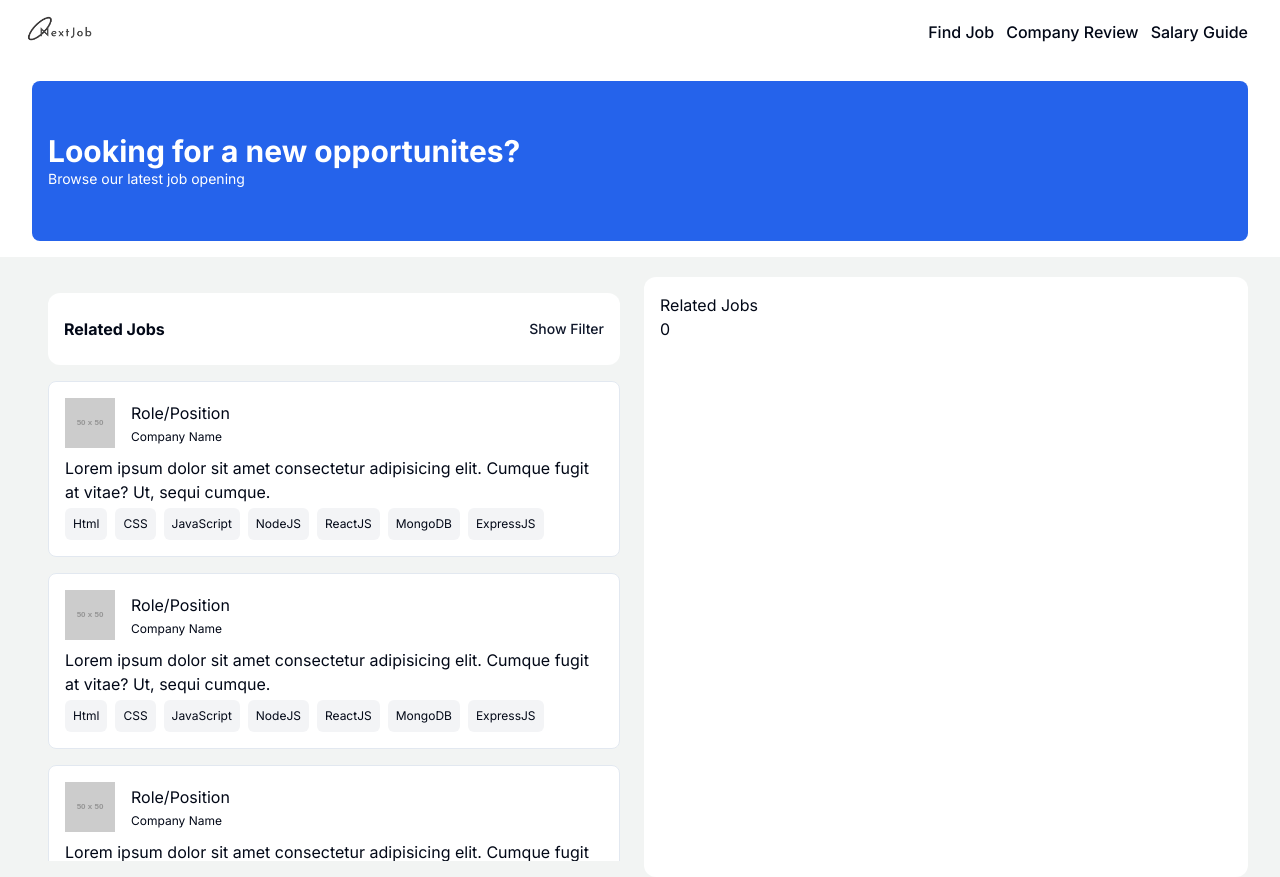
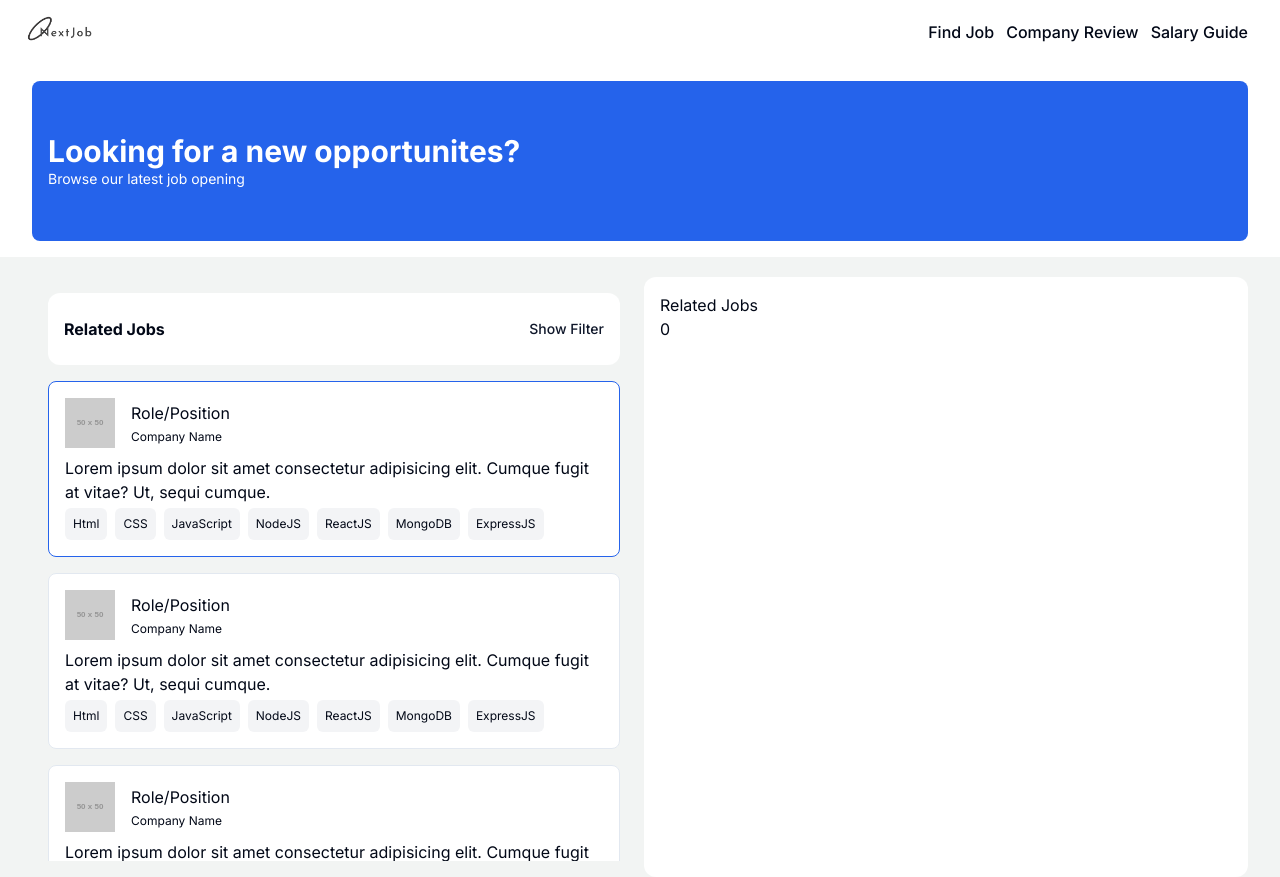
Before and after one commit to samcasmmm/next-news2.0, a Next.js app: page / in a window 1280 px wide. Built offline with nearby package versions, Linux system fonts and the light colour scheme.

Commit message:
track card

```diff
--- a/src/app/page.tsx
+++ b/src/app/page.tsx
@@ -13,7 +13,7 @@ type Props = {};
 const page = (props: Props) => {
   const dispatch = useAppDispatch();
   const UiState = useAppSelector((state) => state.uiState);
-  const [jobIndex, setjobIndex] = useState(0);
+  const [jobIndex, setjobIndex] = useState<number>(0);
 
   return (
     <main className='w-full'>
@@ -53,13 +53,14 @@ const page = (props: Props) => {
                 <JobCard
                   key={index}
                   indexNumber={index}
+                  jobIndex={jobIndex}
                   setjobIndex={setjobIndex}
                 />
               ))}
             </div>
           </div>
           <div className='flex flex-col flex-1 bg-white p-4 rounded-xl'>
-            <JobDescription jobIndex={jobIndex}/>
+            <JobDescription jobIndex={jobIndex} />
           </div>
         </div>
       </div>
--- a/src/components/JobCard.tsx
+++ b/src/components/JobCard.tsx
@@ -5,6 +5,7 @@ import React from 'react';
 
 type Props = {
   indexNumber: number;
+  jobIndex: number;
   setjobIndex: React.Dispatch<React.SetStateAction<number>>;
 };
 const technologies = [
@@ -17,10 +18,12 @@ const technologies = [
   'ExpressJS',
 ];
 
-const JobCard = ({ indexNumber, setjobIndex }: Props) => {
+const JobCard = ({ indexNumber, jobIndex, setjobIndex }: Props) => {
   return (
     <motion.div
-      className='w-full bg-white p-4 rounded-lg hover:border-blue-600 border cursor-pointer'
+      className={`w-full bg-white p-4 rounded-lg hover:border-blue-600 border cursor-pointer ${
+        jobIndex === indexNumber ? 'border-blue-600' : ''
+      }`}
       onClick={() => setjobIndex(indexNumber)}
     >
       <div className='flex flex-col gap-2'>
```
